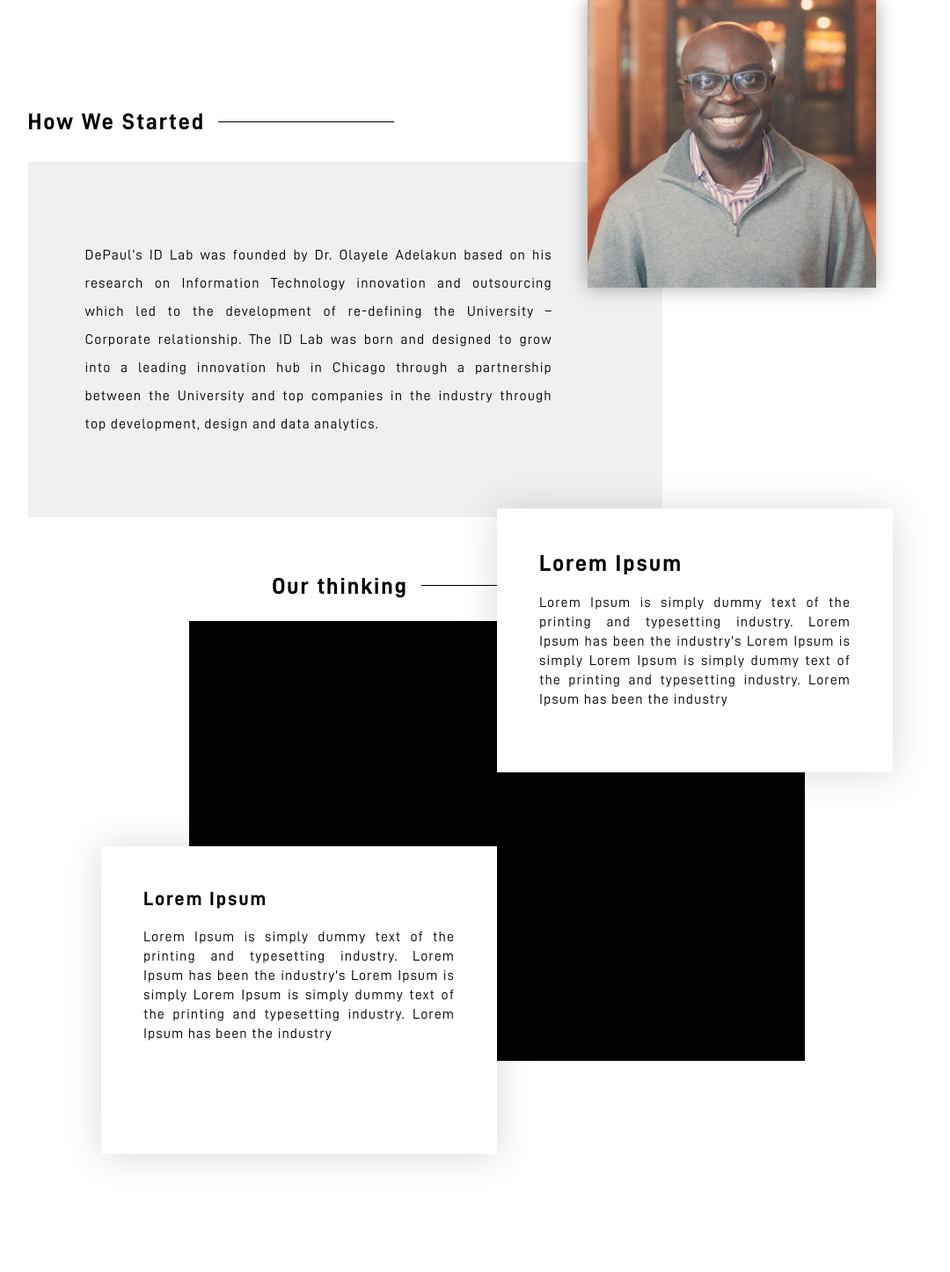
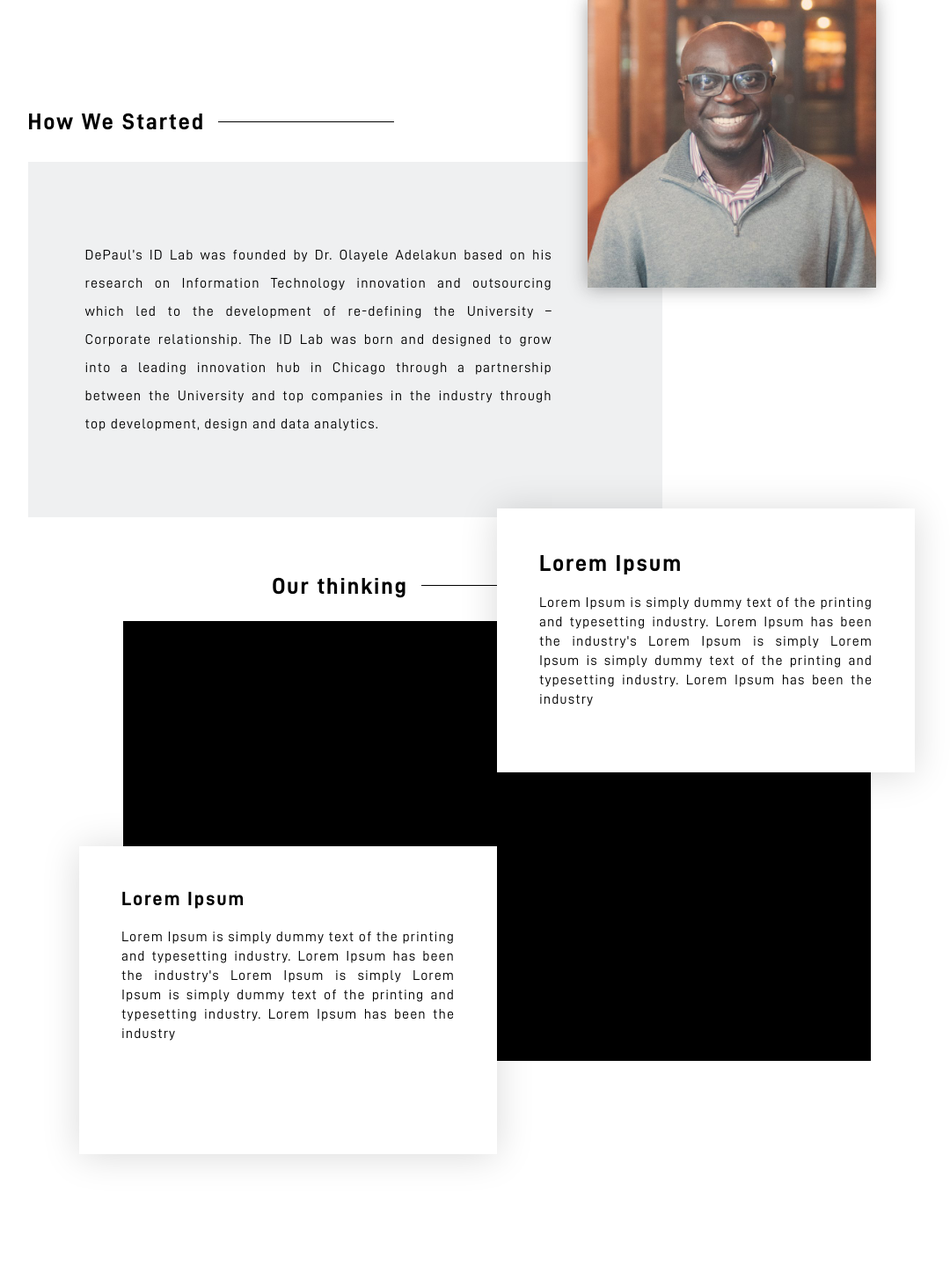
Before and after one commit to estefanytorres/idlabwebsite, a PHP site: page /index.html in a window 1280 px wide. Shown: the part 1407-2853 px from the top of the page at 88% size, without its empty margins (75-1155 px from the left). Run offline with PHP 8.4, Linux system fonts and the light colour scheme.

Commit message:
initial push

```diff
--- a/css/style.css
+++ b/css/style.css
@@ -826,16 +826,14 @@ body.mobile-nav-active #mobile-nav-toggle {
 @media (min-width: 768px) {
   #our-thinking-box {
     position: absolute;
-    left: calc((100% - 700px)/2);
+    left: calc((100% - 768px)/2);
     height: 500px;
-    width: 700px;
+    width: 768px;
     background-color: black;
   }
   #our-thinking-background {
-    max-width: 900px;
+    max-width: 950px;
     margin: 0 auto 5em;
-    /*padding: 5em 1em;*/
-    /*background-color: black;*/
   }
   #our-thinking-1 {
     margin: 0;
@@ -851,6 +849,13 @@ body.mobile-nav-active #mobile-nav-toggle {
   }
   #our-thinking-heading {
     margin-top: 50px;
+  }
+}
+
+@media (min-width: 1025px) {
+  #our-thinking-box {
+    left: calc((100% - 850px)/2);
+    width: 850px;
   }
 }
 
```
